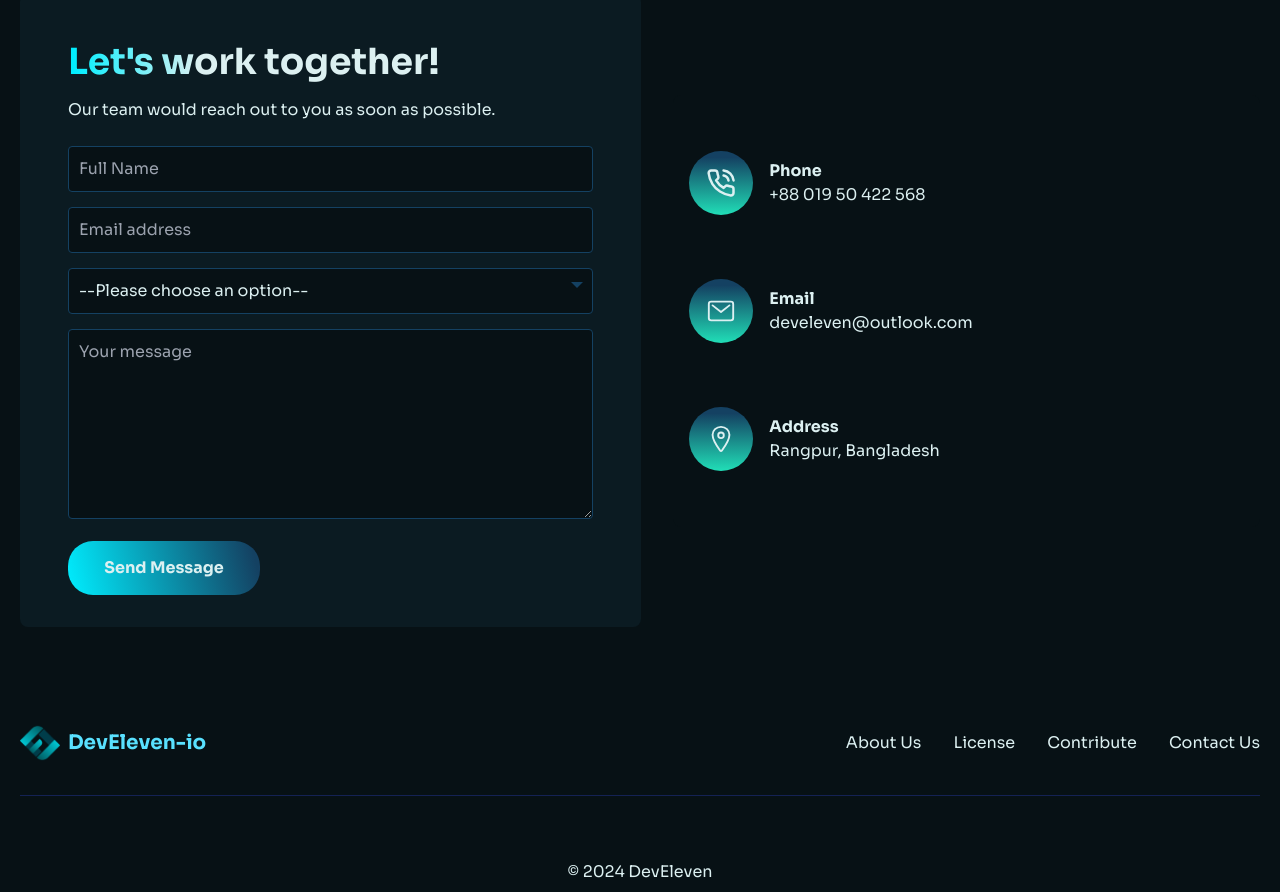
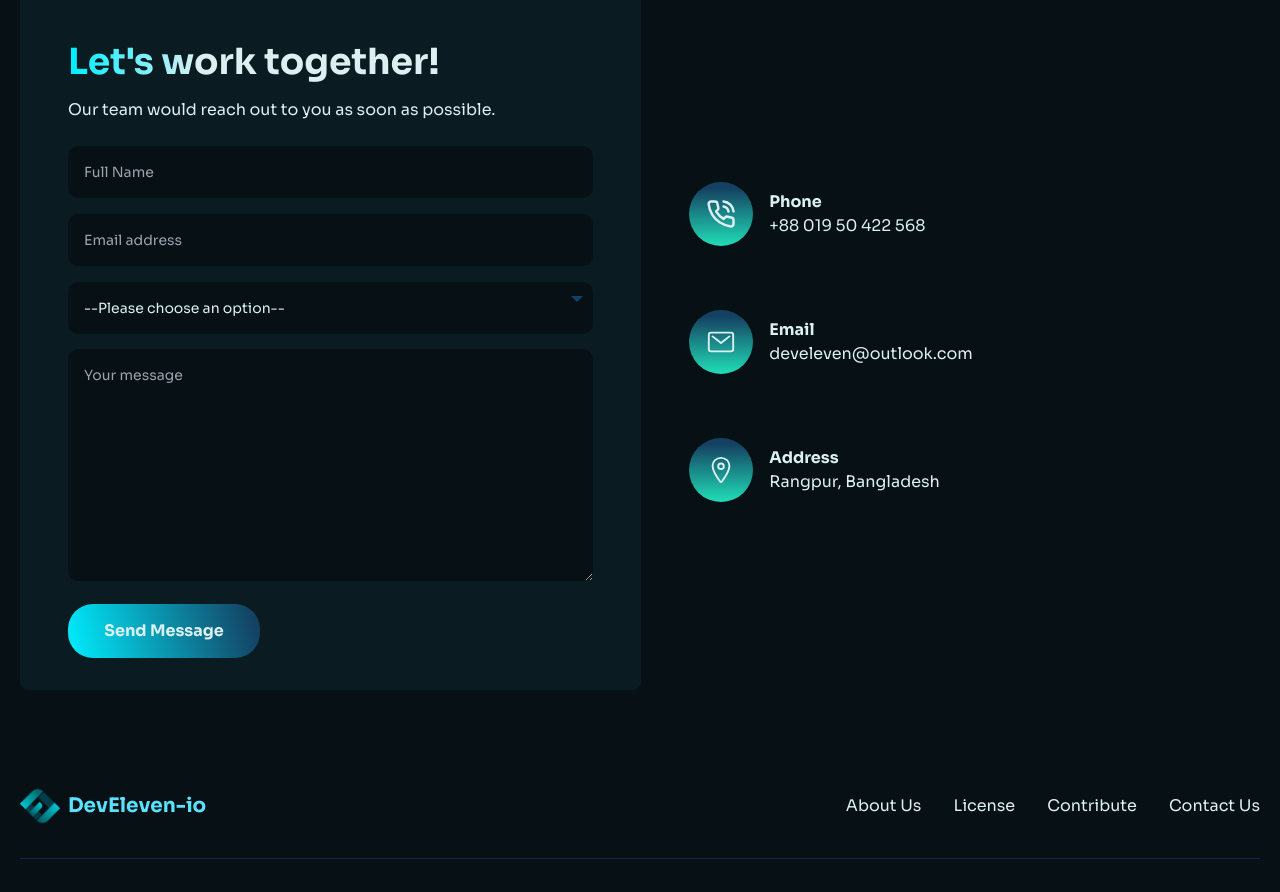
Before and after one commit to DEVELEVEN-io/develeven-io, a Next.js app: page / in a window 1280 px wide. Shown: the part 3218-4110 px from the top of the page. Built offline with nearby package versions, Linux system fonts and the light colour scheme.

Commit message:
polished contact form

```diff
--- a/components/Contact/Contact.jsx
+++ b/components/Contact/Contact.jsx
@@ -100,7 +100,7 @@ const Contact = () => {
             placeholder="Email address"
             required
           />
-          <div className="custom-select" style={{ width: "100%" }}>
+          <div className="custom-select text-sm" style={{ width: "100%" }}>
             <select name="serviceType" id="serviceType">
               <option value="">--Please choose an option--</option>
               <option value="website">Website</option>
@@ -113,7 +113,7 @@ const Contact = () => {
             name="message"
             placeholder="Your message"
             className="form-input"
-            rows={7}
+            rows={10}
             required
           ></textarea>
           <input
--- a/src/app/app.css
+++ b/src/app/app.css
@@ -344,12 +344,9 @@ button.active {
 }
 
 .form-input {
-  width: 100%;
-  padding: 10px;
-  margin-bottom: 15px;
+  @apply w-full text-sm p-4 mb-4;
   background-color: var(--bgdark);
-  border: 1px solid var(--cyandark2);
-  border-radius: 4px;
+  border-radius: 10px;
   outline: none;
 }
 
@@ -368,11 +365,10 @@ button.active {
 }
 
 .select-selected {
+  @apply text-sm p-4;
   background-color: var(--bgdark);
   color: var(--txtdark);
-  padding: 10px;
-  border: 1px solid var(--cyandark2);
-  border-radius: 4px;
+  border-radius: 10px;
   cursor: pointer;
   user-select: none;
 }
@@ -395,15 +391,16 @@ button.active {
 
 .select-items {
   position: absolute;
-  background-color: var(--bgdark);
+  background-color: (var(--bgdark) 0);
   color: var(--txtdark);
   top: 100%;
   left: 0;
   right: 0;
   z-index: 99;
-  border: 1px solid var(--cyandark2);
   border-top: none;
   border-radius: 0 0 4px 4px;
+  backdrop-filter: blur(10px);
+  box-shadow: 2px 2px 10px rgba(0, 0, 0, 0.5);
 }
 
 .select-hide {
@@ -414,10 +411,12 @@ button.active {
   padding: 10px;
   cursor: pointer;
   user-select: none;
+  transition: 0.3s ease-in-out;
 }
 
 .select-items div:hover, .same-as-selected {
   background-color: var(--bglight);
+  backdrop-filter: blur(10px);
 }
 
 .submit-button {
```
